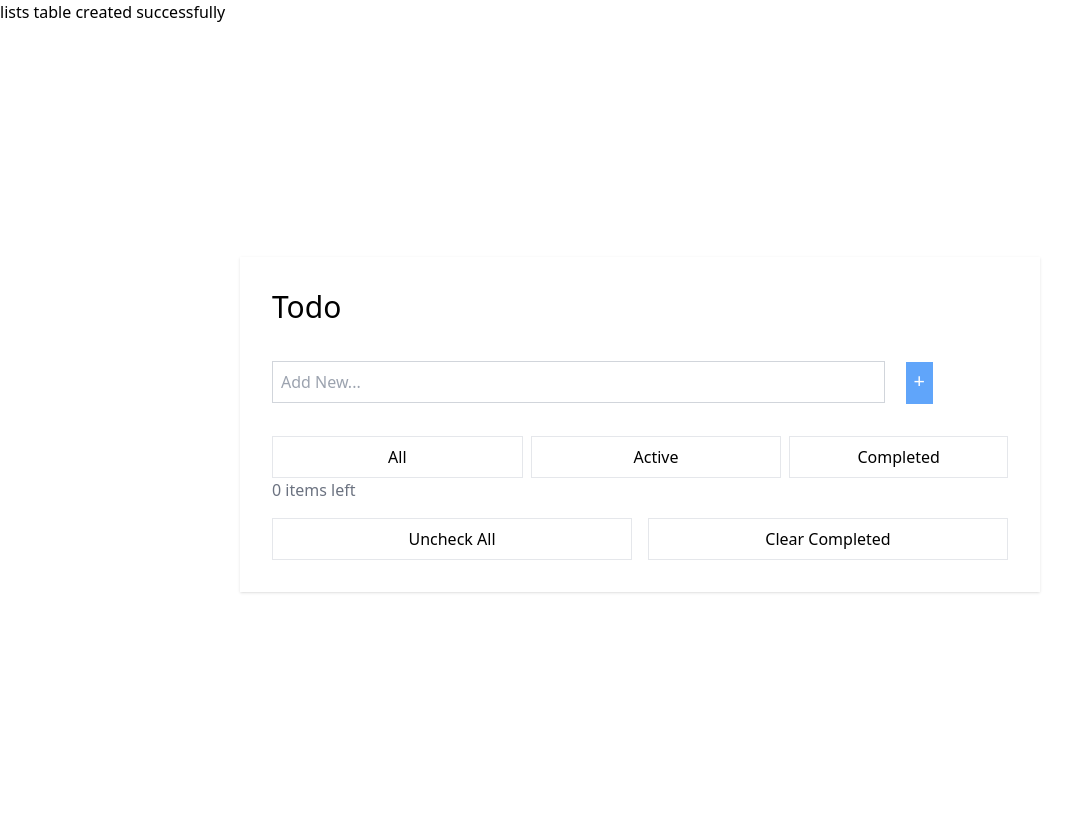
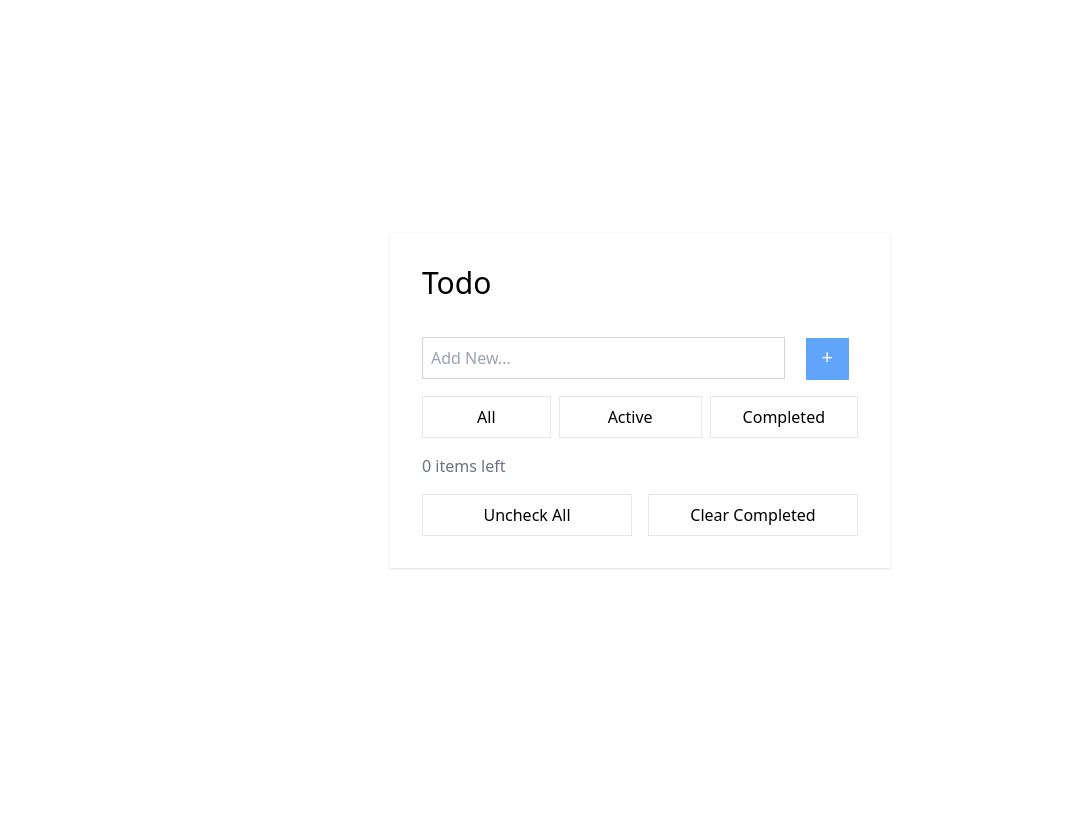
Before and after one commit to scmThetHtarSoe/todo-alphine-tailwind-php, a PHP site: page / in a window 1280 px wide. Shown: the whole page, without its empty margins (0-1070 px from the left). After the commit the page ends 569 px from the top, so only its background shows below. Run offline with PHP 8.4, Linux system fonts and the light colour scheme; data that the repository does not hold is empty; some libraries are stand-ins or nearby versions.

Commit message:
design fixed

```diff
--- a/todo-alphine-tailwind/api/createTable.php
+++ b/todo-alphine-tailwind/api/createTable.php
@@ -4,21 +4,19 @@ $serverName = "localhost";
 $userName = "root";
 $password = "000000";
 $dbName = "todo_list_php";
-$connection = new PDO("mysql:host=$serverName;dbname=$dbName",$userName,$password);
-if($connection) {
+$connection = new PDO("mysql:host=$serverName;dbname=$dbName", $userName, $password);
+if ($connection) {
     $sql = "CREATE TABLE IF NOT EXISTS lists(
         id INT UNSIGNED NOT NULL AUTO_INCREMENT PRIMARY KEY,
         texts VARCHAR(255) NOT NULL,
         status BOOLEAN DEFAULT FALSE
     )";
-    if($sql) {
+    if ($sql) {
         $res = $connection->prepare($sql);
         $res->execute([]);
-        echo "lists table created successfully";
     } else {
         echo "SQL error";
     }
 } else {
     echo "Connection Problem";
 }
-?>
--- a/todo-alphine-tailwind/index.php
+++ b/todo-alphine-tailwind/index.php
@@ -1,5 +1,4 @@
 <?php
-// include_once('./../api/connect_db.php');
 
 include_once("api/createDB.php");
 include_once("api/createTable.php");
@@ -19,12 +18,12 @@ include_once("api/createTable.php");
 
 <body>
     <div class="flex justify-center items-center h-screen">
-        <div class="container shadow w-[800px] h-auto p-8" x-data="todoApp()">
+        <div class="container shadow w-[500px] h-auto p-8" x-data="todoApp()">
             <h2 class="title text-3xl">Todo</h2>
             <div id="form" class="flex mt-4 w-full">
                 <form method="POST" id="todoForm" class="w-full">
                     <input type="text" name="texts" id="list-text" class="border border-gray-300 w-10/12 p-2 focus:outline-blue-500" placeholder="Add New..." x-model="message" @keyup.enter="addTodo" />
-                    <button @click="addTodo" type="submit" name="submit" id="submit" class="bg-blue-400 px-2 pt-1 pb-2 text-xl text-white ml-4 items-center leading-normal">
+                    <button @click="addTodo" type="submit" name="submit" id="submit" class="bg-blue-400 px-4 pt-1 pb-2 text-xl text-white ml-4 items-center leading-normal">
                         +
                     </button>
                 </form>
```
